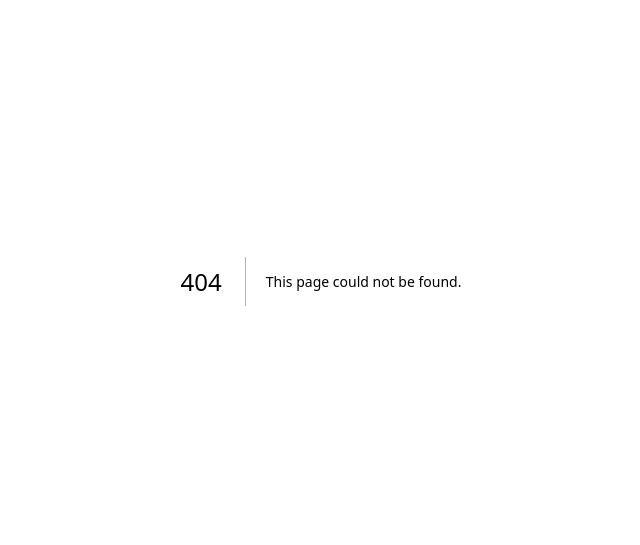
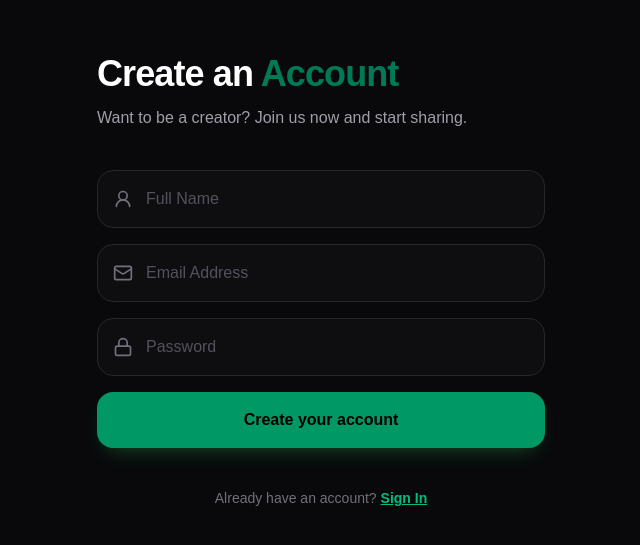
Before and after one commit to Prateet-Github/expense-vault, a Next.js app: page /signup in a window 1280 px wide. Before the commit this address had no page. Shown: the part 119-664 px from the top of the page, without its empty margins (319-959 px from the left). Built offline with nearby package versions, Linux system fonts and the light colour scheme.

Commit message:
feat: add signup and signin pages with form validation and lucide-react icons

```diff
--- /dev/null
+++ b/app/(auth)/signin/page.tsx
@@ -0,0 +1,64 @@
+"use client";
+
+import Link from "next/link";
+import { Lock, Mail } from "lucide-react";
+
+export default function Signup() {
+  return (
+    <main className="flex min-h-screen bg-zinc-950 overflow-hidden">
+      <section className="w-full flex items-center justify-center px-8 lg:px-24 py-12">
+        <div className="w-full max-w-md space-y-10">
+          {/* Heading */}
+          <div>
+            <h1 className="text-4xl font-bold text-white tracking-tight mb-3">
+              Welcome <span className="text-emerald-700">back</span>
+            </h1>
+            <p className="text-zinc-400">
+              Continue where you left off. Sign in to access your dashboard and
+              manage your expenses.
+            </p>
+          </div>
+
+          {/* Form */}
+          <form className="space-y-4">
+            <div className="space-y-4">
+              <div className="relative group">
+                <Mail className="absolute left-4 top-1/2 -translate-y-1/2 text-zinc-500 group-focus-within:text-emerald-500 transition-colors w-5 h-5" />
+                <input
+                  type="email"
+                  placeholder="Email Address"
+                  className="bg-zinc-900/40 border border-zinc-800 hover:border-zinc-600 p-4 pl-12 rounded-2xl w-full text-white placeholder:text-zinc-600 focus:outline-none focus:ring-2 focus:ring-emerald-500/30 focus:border-emerald-500 transition-all"
+                />
+              </div>
+
+              <div className="relative group">
+                <Lock className="absolute left-4 top-1/2 -translate-y-1/2 text-zinc-500 group-focus-within:text-emerald-500 transition-colors w-5 h-5" />
+                <input
+                  type="password"
+                  placeholder="Password"
+                  className="bg-zinc-900/40 border border-zinc-800 hover:border-zinc-600 p-4 pl-12 rounded-2xl w-full text-white placeholder:text-zinc-600 focus:outline-none focus:ring-2 focus:ring-emerald-500/30 focus:border-emerald-500 transition-all"
+                />
+              </div>
+            </div>
+
+            {/* Button */}
+            <button className="flex items-center justify-center bg-emerald-600 hover:bg-emerald-700 text-black p-4 rounded-2xl w-full font-bold transition-all active:scale-[0.98] shadow-[0_10px_20px_-10px_rgba(34,197,94,0.4)]">
+              Create your account
+            </button>
+          </form>
+
+          {/* Footer */}
+          <p className="text-center text-zinc-500 text-sm">
+            Don't have an account?{" "}
+            <Link
+              href="/signup"
+              className="text-emerald-500 hover:text-emerald-600 underline font-semibold transition-colors"
+            >
+              Sign Up
+            </Link>
+          </p>
+        </div>
+      </section>
+    </main>
+  );
+}
--- /dev/null
+++ b/app/(auth)/signup/page.tsx
@@ -0,0 +1,72 @@
+"use client";
+
+import Link from "next/link";
+import { Lock, Mail, UserRound } from "lucide-react";
+
+export default function Signup() {
+  return (
+    <main className="flex min-h-screen bg-zinc-950 overflow-hidden">
+      <section className="w-full flex items-center justify-center px-8 lg:px-24 py-12">
+        <div className="w-full max-w-md space-y-10">
+          {/* Heading */}
+          <div>
+            <h1 className="text-4xl font-bold text-white tracking-tight mb-3">
+              Create an <span className="text-emerald-700">Account</span>
+            </h1>
+            <p className="text-zinc-400">
+              Want to be a creator? Join us now and start sharing.
+            </p>
+          </div>
+
+          {/* Form */}
+          <form className="space-y-4">
+            <div className="space-y-4">
+              <div className="relative group">
+                <UserRound className="absolute left-4 top-1/2 -translate-y-1/2 text-zinc-500 group-focus-within:text-emerald-500 transition-colors w-5 h-5" />
+                <input
+                  type="text"
+                  placeholder="Full Name"
+                  className="bg-zinc-900/40 border border-zinc-800 hover:border-zinc-600 p-4 pl-12 rounded-2xl w-full text-white placeholder:text-zinc-600 focus:outline-none focus:ring-2 focus:ring-emerald-500/30 focus:border-emerald-500 transition-all"
+                />
+              </div>
+
+              <div className="relative group">
+                <Mail className="absolute left-4 top-1/2 -translate-y-1/2 text-zinc-500 group-focus-within:text-emerald-500 transition-colors w-5 h-5" />
+                <input
+                  type="email"
+                  placeholder="Email Address"
+                  className="bg-zinc-900/40 border border-zinc-800 hover:border-zinc-600 p-4 pl-12 rounded-2xl w-full text-white placeholder:text-zinc-600 focus:outline-none focus:ring-2 focus:ring-emerald-500/30 focus:border-emerald-500 transition-all"
+                />
+              </div>
+
+              <div className="relative group">
+                <Lock className="absolute left-4 top-1/2 -translate-y-1/2 text-zinc-500 group-focus-within:text-emerald-500 transition-colors w-5 h-5" />
+                <input
+                  type="password"
+                  placeholder="Password"
+                  className="bg-zinc-900/40 border border-zinc-800 hover:border-zinc-600 p-4 pl-12 rounded-2xl w-full text-white placeholder:text-zinc-600 focus:outline-none focus:ring-2 focus:ring-emerald-500/30 focus:border-emerald-500 transition-all"
+                />
+              </div>
+            </div>
+
+            {/* Button */}
+            <button className="flex items-center justify-center bg-emerald-600 hover:bg-emerald-700 text-black p-4 rounded-2xl w-full font-bold transition-all active:scale-[0.98] shadow-[0_10px_20px_-10px_rgba(34,197,94,0.4)]">
+              Create your account
+            </button>
+          </form>
+
+          {/* Footer */}
+          <p className="text-center text-zinc-500 text-sm">
+            Already have an account?{" "}
+            <Link
+              href="/signin"
+              className="text-emerald-500 hover:text-emerald-600 underline font-semibold transition-colors"
+            >
+              Sign In
+            </Link>
+          </p>
+        </div>
+      </section>
+    </main>
+  );
+}
--- a/package.json
+++ b/package.json
@@ -13,6 +13,7 @@
     "bcrypt": "^6.0.0",
     "jose": "^6.2.2",
     "jsonwebtoken": "^9.0.3",
+    "lucide-react": "^0.577.0",
     "mongoose": "^9.3.1",
     "next": "16.2.0",
     "react": "19.2.4",
```
Also changed, not shown: 1 other file (tests, documents, lock files or other folders).
